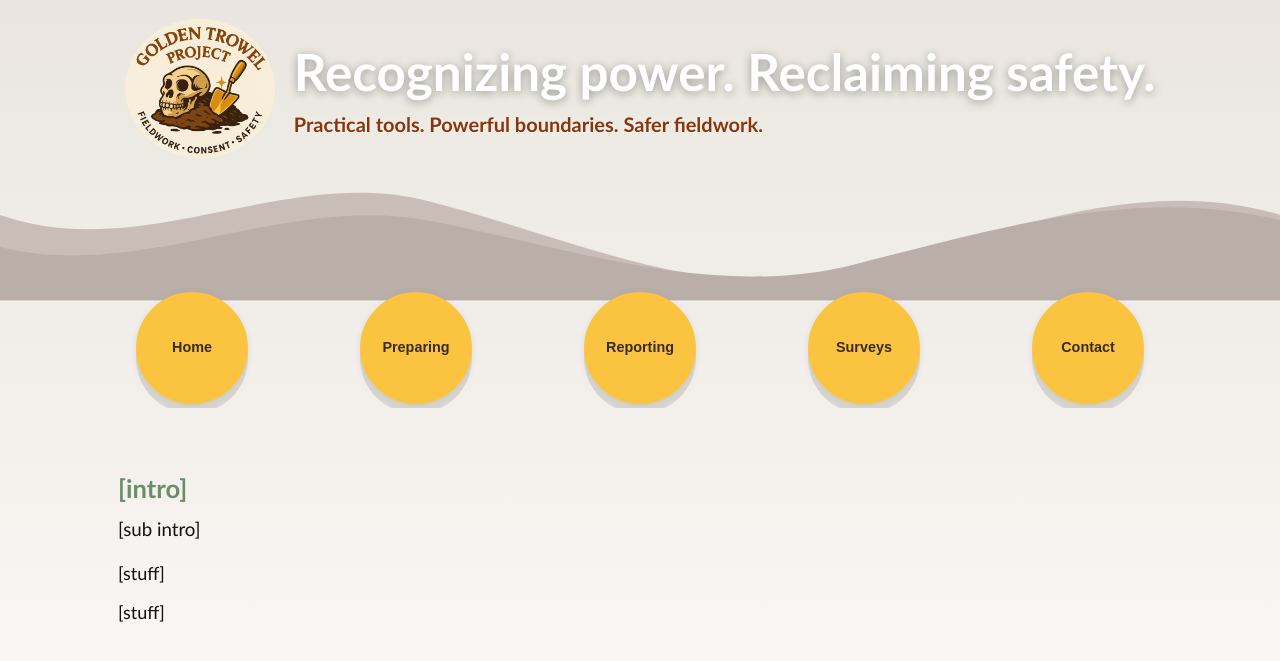
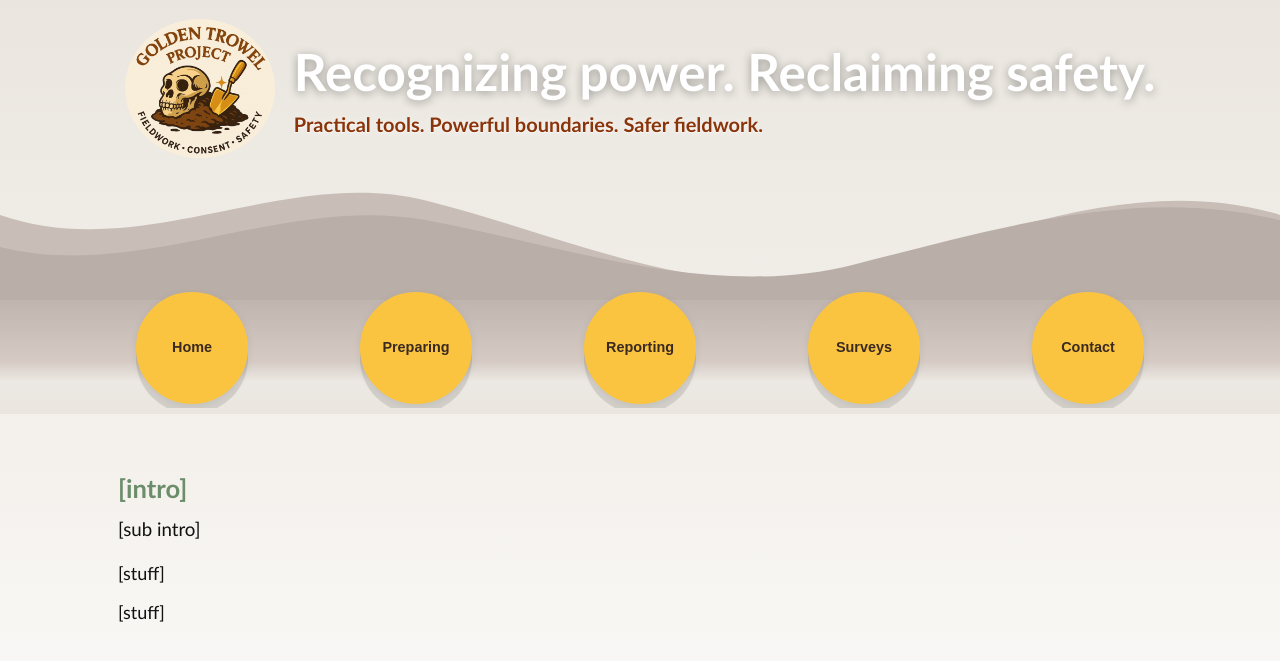
Before and after one commit to AnthroSafetyWarrior/GoldenTrowelProject, a Jekyll site: the page built from _pages/contact.html, in a window 1280 px wide. Shown: the top 661 px of the page. Built offline with Jekyll 4.4.1, drawn with Linux system fonts in a browser that asks for light colours.

Commit message:
updating name

```diff
--- a/_layouts/default.html
+++ b/_layouts/default.html
@@ -87,12 +87,11 @@
       margin-top:-18px;
       padding-top:0;
       padding-bottom: clamp(3px, .5vw, 8px);  /* less space below buttons */
-      min-height: clamp(82px, 9vw, 108px);
+      min-height: clamp(85px, 9vw, 108px);
       overflow: visible; /* allow pills to overflow into page */
  background: linear-gradient(
     to bottom,
     var(--band-grad-top) 0%,
-    var(--band-grad-middle) 40%,
     #d5cbc4 60%,
     #ece8e3 75%,
     #eae6dfff 100%                               /* matches page bg */
```
